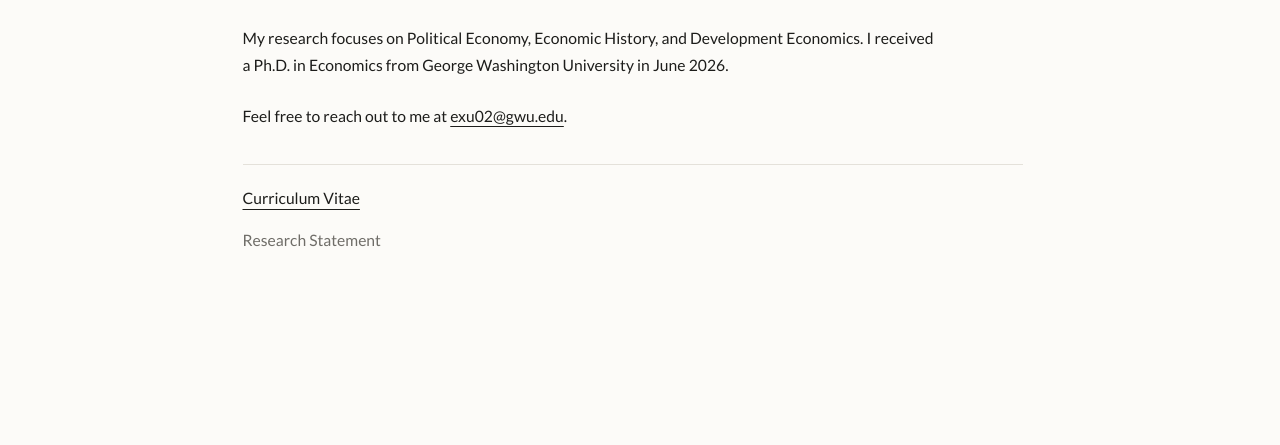
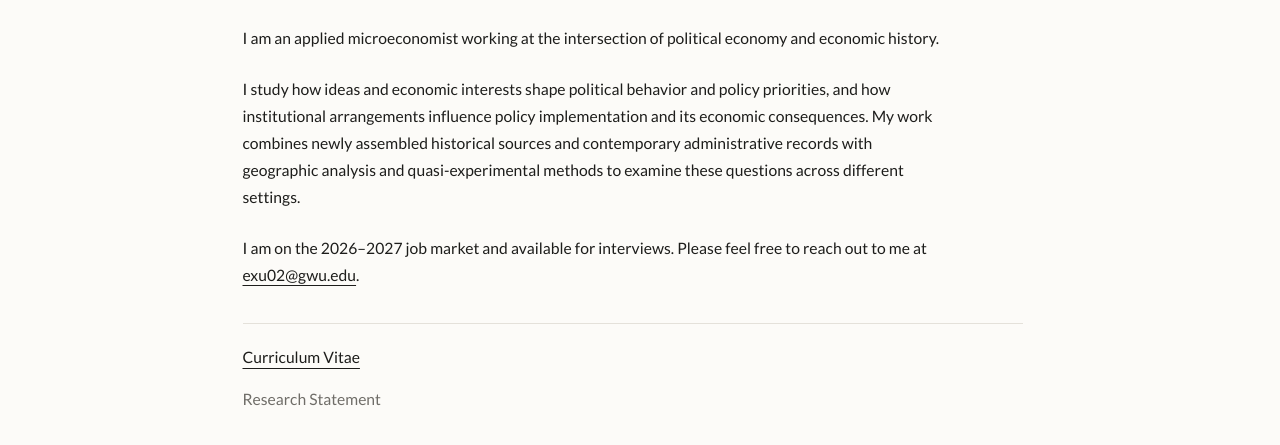
Before and after one commit to exu-econ/exu-econ.github.io, a plain HTML site: page index.html in a window 1280 px wide. Shown: the part 211-656 px from the top of the page. Drawn offline with Linux system fonts and the light colour scheme.

Commit message:
Update index.html

```diff
--- a/index.html
+++ b/index.html
@@ -25,15 +25,24 @@
     <section class="home-content">
       <h1>Erdong Xu</h1>
 
-      <div class="bio">
+<div class="bio">
         <p>
-          My research focuses on Political Economy, Economic History, and
-          Development Economics. I received a Ph.D. in Economics from
-          George Washington University in June 2026.
+          I am an applied microeconomist working at the intersection of
+          political economy and economic history.
         </p>
 
         <p>
-          Feel free to reach out to me at
+          I study how ideas and economic interests shape political behavior
+          and policy priorities, and how institutional arrangements influence
+          policy implementation and its economic consequences. My work
+          combines newly assembled historical sources and contemporary
+          administrative records with geographic analysis and
+          quasi-experimental methods to examine these questions across
+          different settings.
+        </p>
+
+        <p>
+          I am on the 2026–2027 job market and available for interviews. Please feel free to reach out to me at
           <a class="email-link" href="mailto:exu02@gwu.edu">exu02@gwu.edu</a>.
         </p>
       </div>
```
